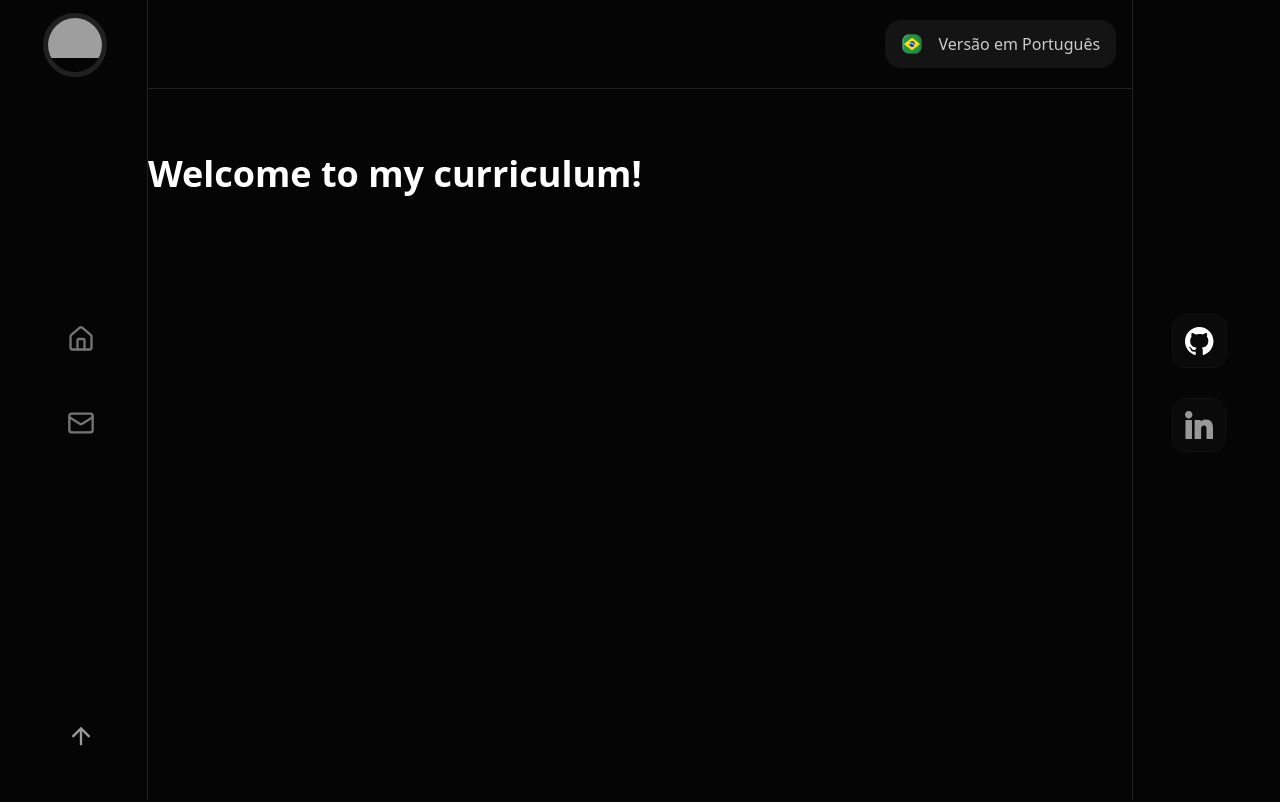
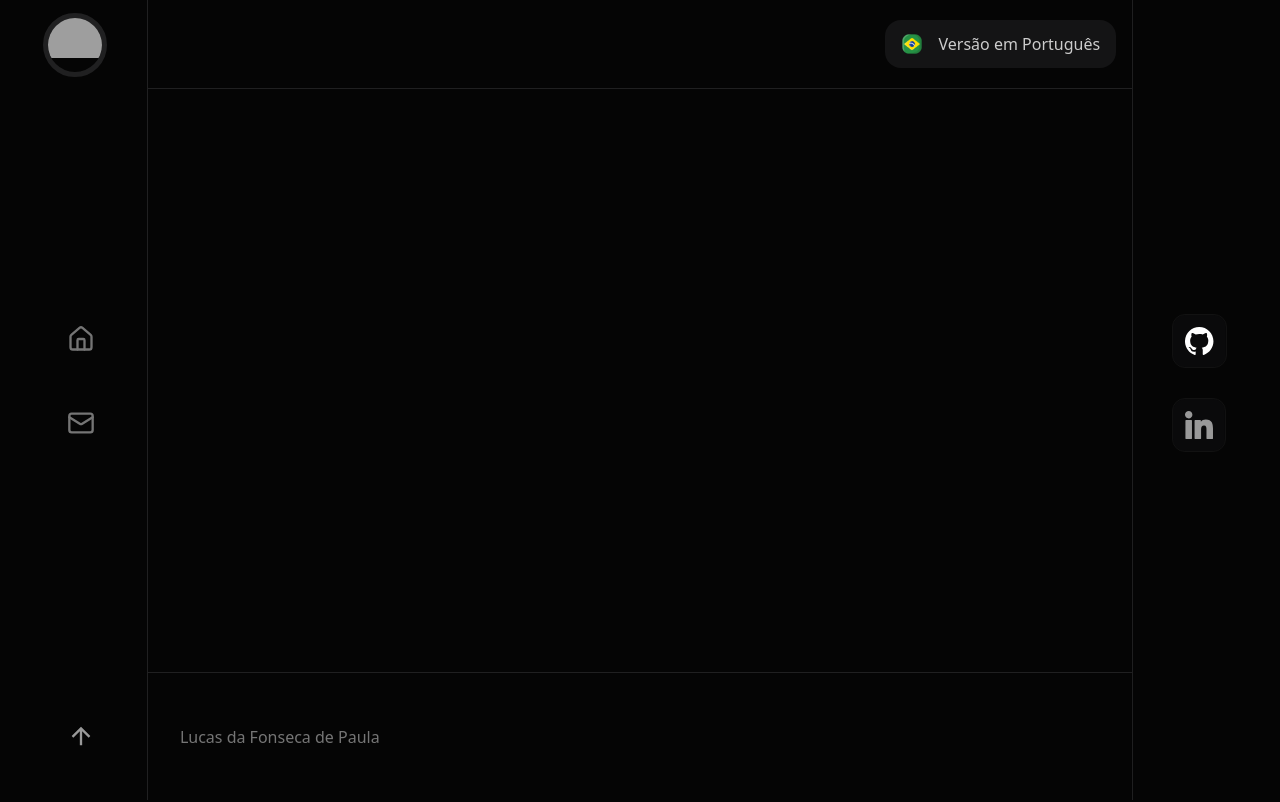
Before and after one commit to lucasdafonsecadepaula/portfolio, a Next.js app: page /en/curriculum in a window 1280 px wide. Shown: the top 802 px of the page. Built offline with nearby package versions, Linux system fonts and the light colour scheme; grey boxes are pictures that could not be loaded.

Commit message:
fixing build erros.

```diff
--- a/src/app/[locale]/curriculum/page.tsx
+++ b/src/app/[locale]/curriculum/page.tsx
@@ -1,20 +1,20 @@
-import { useLocale } from 'next-intl'
+// import { useLocale } from 'next-intl'
 
 export default function Page() {
-  const locale = useLocale()
+  // const locale = useLocale()
 
-  const text =
-    locale === 'pt'
-      ? 'Bem-vindo ao meu currículo!'
-      : 'Welcome to my curriculum!'
-  const url =
-    locale === 'pt'
-      ? '/lucas_da_fonseca_de_paula.pdf'
-      : '/lucas_da_fonseca_de_paula-english_version.pdf'
+  // const text =
+  //   locale === 'pt'
+  //     ? 'Bem-vindo ao meu currículo!'
+  //     : 'Welcome to my curriculum!'
+  // const url =
+  //   locale === 'pt'
+  //     ? '/lucas_da_fonseca_de_paula.pdf'
+  //     : '/lucas_da_fonseca_de_paula-english_version.pdf'
 
   return (
     <div className="2xl:px-[8vw] py-16">
-      <h1 className="font-bold lg:text-[36px] text-[24px] leading-[42px] text-white mb-8">
+      {/* <h1 className="font-bold lg:text-[36px] text-[24px] leading-[42px] text-white mb-8">
         {text}
       </h1>
       <div className="h-screen">
@@ -23,7 +23,7 @@ export default function Page() {
           style={{ height: '100%', width: '100%', border: 'none' }}
           title="PDF Viewer"
         />
-      </div>
+      </div> */}
     </div>
   )
 }
```
